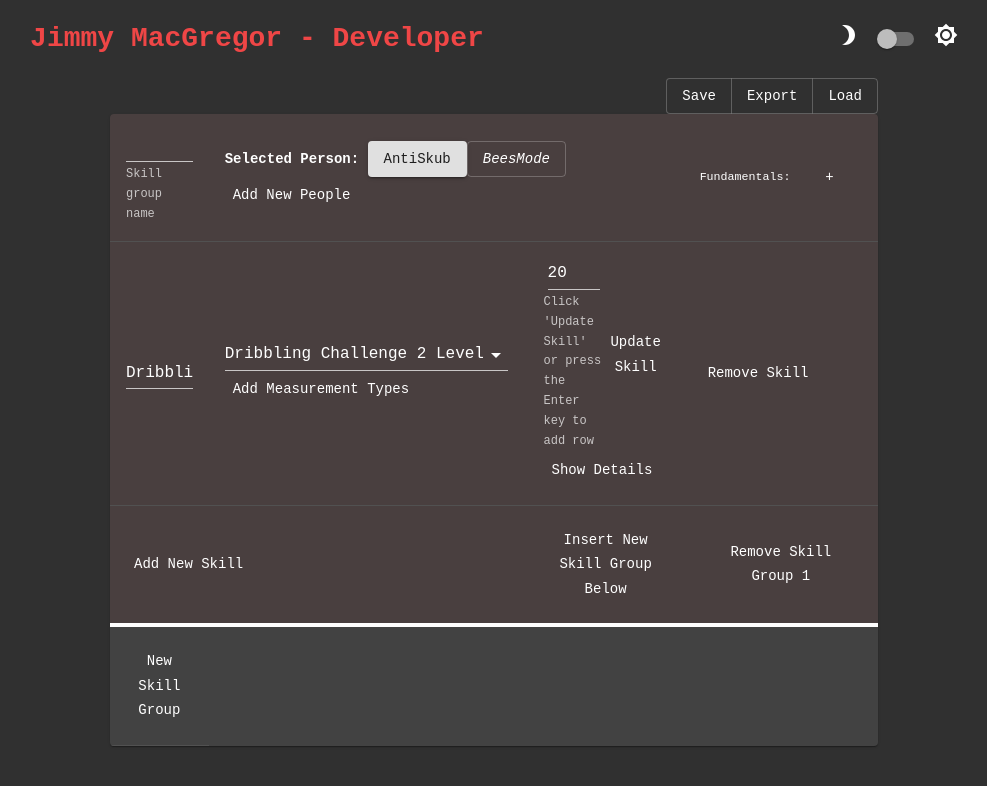
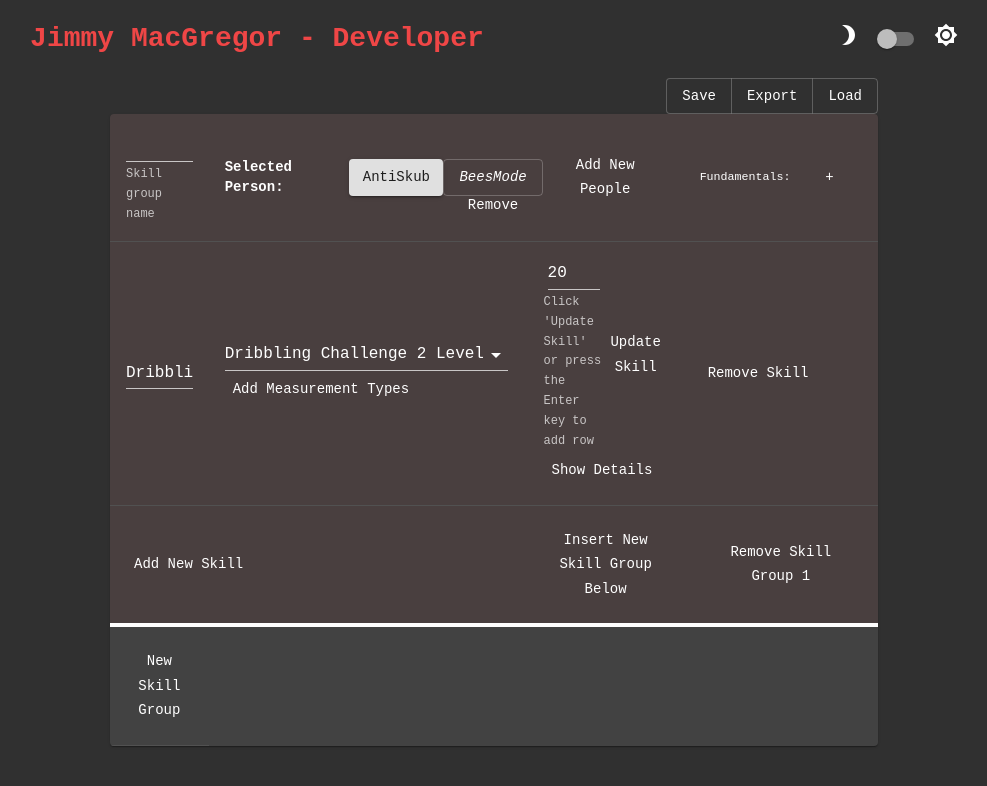
Before and after one commit to MymmiJ/personal-site, a React app: page /RocketLeagueProgressTracker in a window 1280 px wide. Shown: the top 786 px of the page, without its empty margins (146-1133 px from the left). Built offline with nearby package versions, Linux system fonts and the light colour scheme.

Commit message:
Allow removing people

```diff
--- a/src/RocketLeagueProgressTracker/ProgressTracker/SkillGroup.js
+++ b/src/RocketLeagueProgressTracker/ProgressTracker/SkillGroup.js
@@ -15,6 +15,7 @@ import { getColorFromSpectrumPosition } from "./Utilities/getColorFromSpectrumPo
 import { renameSkillGroupAction } from "../Reducers/Actions/SkillGroupsActions/renameSkillGroupAction";
 import { NewFundamentalsModal } from "../Modals/AddItemModals/NewFundamentalsModal";
 import { replaceSkillGroupFundamentalsAction } from "../Reducers/Actions/SkillGroupsActions/replaceSkillGroupFundamentalsAction";
+import { replacePeopleAction } from "../Reducers/Actions/SkillGroupsActions/replacePeopleAction";
 
 // Number at which point we wrap to the start of the rainbow again
 const SPECTRUM_BREADTH = 10;
@@ -44,13 +45,20 @@ export const SkillGroup = ({ skills, people, activePerson, name='', fundamentals
                 <FormHelperText>Skill group name</FormHelperText>
             </TableCell>
             <TableCell colSpan="2">
+                <div style={{ display: 'flex', alignItems: 'center' }}>
                     { activePerson.name && <><strong>Selected Person: </strong>
                         <Button variant="contained">{activePerson.name}</Button></> }
                     {
                         people.filter(person => activePerson.name !== person.name).map((person, i) =>
-                        <Button variant="outlined" key={i} onClick={() => dispatch(switchPersonAction(person, index))}><em>{person.name}</em></Button>)
+                        <div style={{ display: 'flex', flexDirection: 'column', marginTop: '20px' }}>
+                            <Button variant="outlined" key={i} onClick={() => dispatch(switchPersonAction(person, index))}><em>{person.name}</em></Button>
+                            <Button style={{ maxHeight: '20px' }} variant="text" key={i} onClick={() => dispatch(replacePeopleAction(people.filter(
+                                existingPerson => existingPerson.name !== person.name
+                            ), index))}>Remove</Button>
+                        </div>)
                     }
                     <Button onClick={() => setShowNewPeopleModal(true)}>Add New People</Button>
+                </div>
                 <NewPeopleModal
                     dispatch={(newPeople) => {
                         if(newPeople) {
```
Lines whose indentation alone changed are shown as unchanged.
